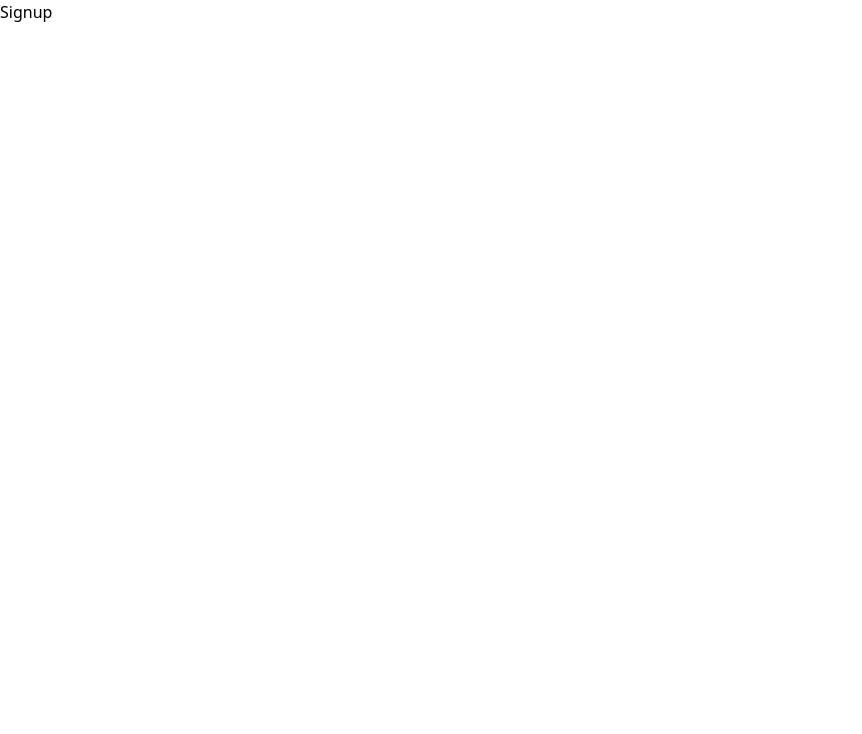
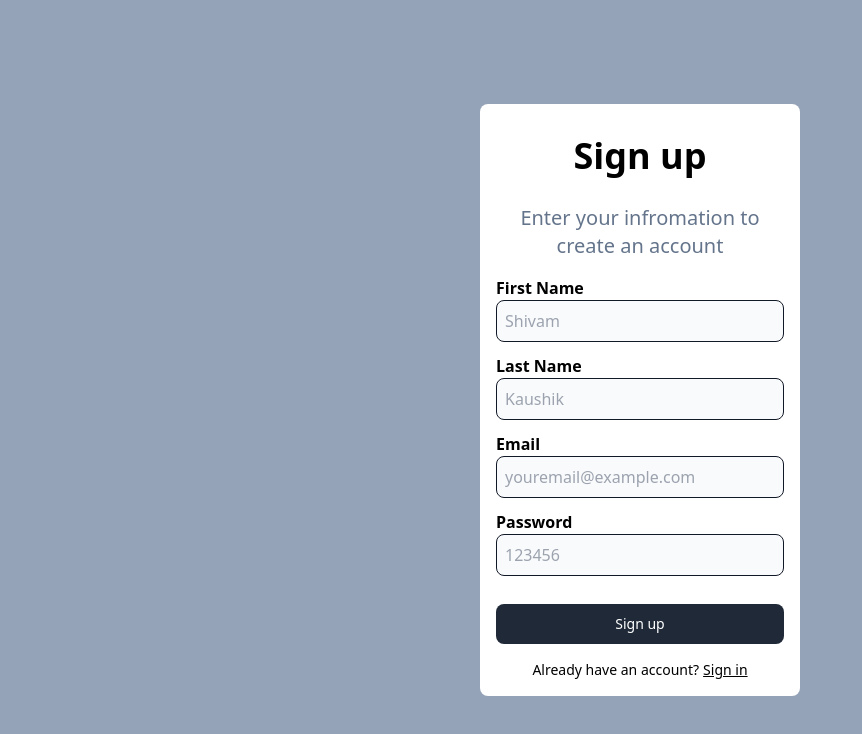
Before and after one commit to Shivamsk1309/paytm-project, a React (Vite) app in the folder frontend/: page /signup in a window 1280 px wide. Shown: the top 734 px of the page, without its empty margins (0-862 px from the left). Built offline with nearby package versions, Linux system fonts and the light colour scheme.

Commit message:
some more components

```diff
--- a/frontend/src/App.jsx
+++ b/frontend/src/App.jsx
@@ -4,6 +4,7 @@ import Dashboard from "./pages/Dashboard";
 import Signin from "./pages/Signin";
 import Signup from "./pages/Signup";
 import SendMoney from "./pages/SendMoney";
+import AppBar from "./components/AppBar";
 
 function App() {
   return (
@@ -14,6 +15,7 @@ function App() {
           <Route path="/signin" element=<Signin /> />
           <Route path="/dashboard" element=<Dashboard /> />
           <Route path="/send" element=<SendMoney /> />
+          <Route path="/" element=<AppBar /> />
         </Routes>
       </BrowserRouter>
     </>
--- /dev/null
+++ b/frontend/src/components/AppBar.jsx
@@ -0,0 +1,19 @@
+import React from "react";
+
+const AppBar = () => {
+  return (
+    <>
+      <div className="border-2  font-medium shadow-md flex justify-between items-center rounded-3xl border-gray-600">
+        <div className=" ml-4">PayTM App</div>
+        <div className="flex justify-center items-center ">
+          <div className="mr-2">Hello</div>
+          <div className="rounded-full flex justify-center items-center bg-slate-400 h-10 w-10 m-2">
+            <div className="text-2xl">S</div>
+          </div>
+        </div>
+      </div>
+    </>
+  );
+};
+
+export default AppBar;
--- /dev/null
+++ b/frontend/src/components/BottomWarning.jsx
@@ -0,0 +1,12 @@
+import { Link } from "react-router-dom";
+
+export function BottomWarning({ label, buttonText, to }) {
+  return (
+    <div className="py-2 text-sm flex justify-center">
+      <div>{label}</div>
+      <Link className="pointer underline pl-1 cursor-pointer" to={to}>
+        {buttonText}
+      </Link>
+    </div>
+  );
+}
--- /dev/null
+++ b/frontend/src/components/Button.jsx
@@ -0,0 +1,11 @@
+export function Button({ label, onClick }) {
+  return (
+    <button
+      onClick={onClick}
+      type="button"
+      class=" w-full text-white bg-gray-800 hover:bg-gray-900 focus:outline-none focus:ring-4 focus:ring-gray-300 font-medium rounded-lg text-sm px-5 py-2.5 me-2 mb-2"
+    >
+      {label}
+    </button>
+  );
+}
--- a/frontend/src/components/Heading.jsx
+++ b/frontend/src/components/Heading.jsx
@@ -1,5 +1,9 @@
-const Heading = ({ heading }) => {
-  return <div className="4xl ">{heading}</div>;
+const Heading = ({ label }) => {
+  return (
+    <div className="text-4xl text-center text-black font-extrabold p-6">
+      {label}
+    </div>
+  );
 };
 
 export default Heading;
--- /dev/null
+++ b/frontend/src/components/InputBox.jsx
@@ -0,0 +1,18 @@
+import React from "react";
+
+const InputBox = ({ label, placeholder }) => {
+  return (
+    <>
+      <label className="text-md text-left font-semibold text-black py-2">
+        {label}
+      </label>
+      <input
+        type="email"
+        className="bg-gray-50 border  border-gray-900 text-gray-900 text-md rounded-lg block w-full p-2 mb-3"
+        placeholder={placeholder}
+      />
+    </>
+  );
+};
+
+export default InputBox;
--- /dev/null
+++ b/frontend/src/components/SubHeading.jsx
@@ -0,0 +1,11 @@
+const SubHeading = ({ label }) => {
+  return (
+    <>
+      <div className="text-slate-500 text-wrap text-center font-medium text-md text-xl pb-4 px-4 pt-1">
+        {label}
+      </div>
+    </>
+  );
+};
+
+export default SubHeading;
--- a/frontend/src/pages/Signin.jsx
+++ b/frontend/src/pages/Signin.jsx
@@ -1,5 +1,34 @@
+import { BottomWarning } from "../components/BottomWarning";
+import { Button } from "../components/Button";
+import Heading from "../components/Heading";
+import InputBox from "../components/InputBox";
+import SubHeading from "../components/SubHeading";
+
 const Signin = () => {
-  return <div>Signin</div>;
+  return (
+    <>
+      <div className="bg-slate-400 h-screen flex justify-center">
+        <div className=" flex flex-col justify-center ">
+          <div className="rounded-lg bg-white w-80  p-2 h-max px-4">
+            <Heading label={"Sign In"} />
+            <SubHeading
+              label={"Enter your credentials to login your account"}
+            />
+            <InputBox label={"Email"} placeholder={"youremail@example.com"} />
+            <InputBox label={"Password"} placeholder={"*******"} />
+            <div className="pt-4">
+              <Button label={"Sign In   "} />
+            </div>
+            <BottomWarning
+              label={"Don't have an account?"}
+              buttonText={"Sign Up"}
+              to={"/signin"}
+            />
+          </div>
+        </div>
+      </div>
+    </>
+  );
 };
 
 export default Signin;
--- a/frontend/src/pages/Signup.jsx
+++ b/frontend/src/pages/Signup.jsx
@@ -1,5 +1,34 @@
+import { BottomWarning } from "../components/BottomWarning";
+import { Button } from "../components/Button";
+import Heading from "../components/Heading";
+import InputBox from "../components/InputBox";
+import SubHeading from "../components/SubHeading";
+
 const Signup = () => {
-  return <div>Signup</div>;
+  return (
+    <>
+      <div className="bg-slate-400 h-screen flex justify-center">
+        <div className="flex flex-col justify-center  ">
+          <div className="rounded-lg bg-white w-80 p-2 h-max px-4 ">
+            <Heading label={"Sign up"} />
+            <SubHeading label={"Enter your infromation to create an account"} />
+            <InputBox placeholder="Shivam" label={"First Name"} />
+            <InputBox placeholder="Kaushik" label={"Last Name"} />
+            <InputBox placeholder="youremail@example.com" label={"Email"} />
+            <InputBox placeholder="123456" label={"Password"} />
+            <div className="pt-4">
+              <Button label={"Sign up"} />
+            </div>
+            <BottomWarning
+              label={"Already have an account?"}
+              buttonText={"Sign in"}
+              to={"/signin"}
+            />
+          </div>
+        </div>
+      </div>
+    </>
+  );
 };
 
 export default Signup;
```
